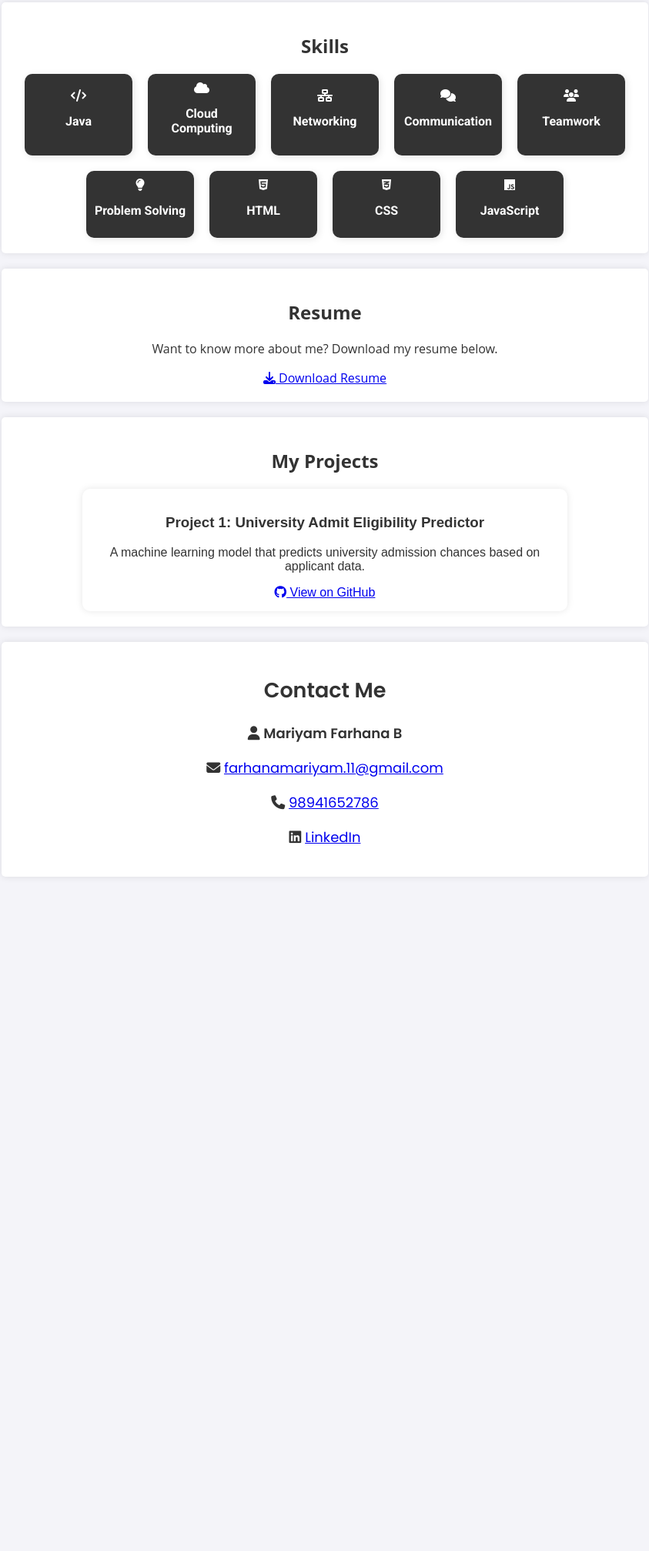
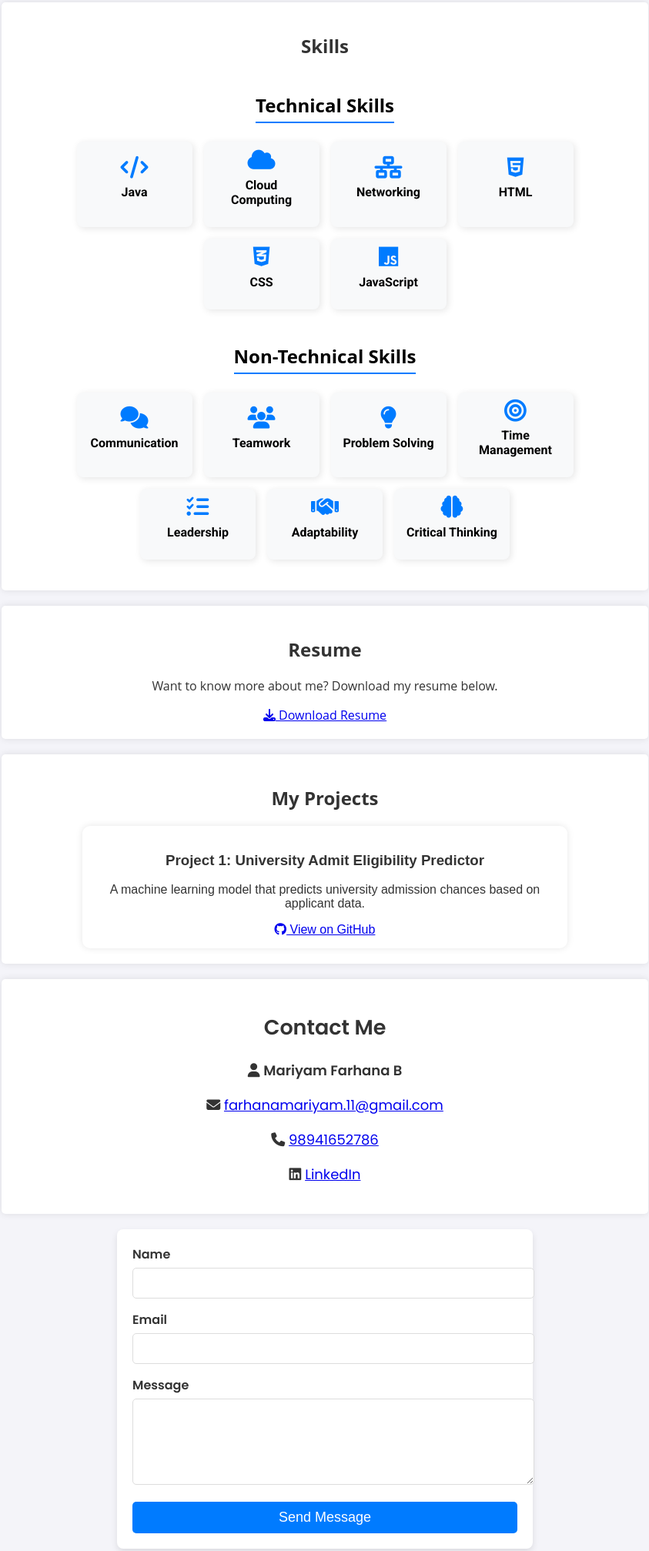
Before and after one commit to Mfarhana11/Portfolio-Website, a plain HTML site: page index.html in a window 1280 px wide. Shown: the part 699-2714 px from the top of the page at 77% size, without its empty margins (218-1061 px from the left). Before the commit the page ends 1858 px from the top, so only its background shows below. Drawn offline with Linux system fonts and the light colour scheme.

Commit message:
Final version of portfolio website

```diff
--- a/css/style.css
+++ b/css/style.css
@@ -71,7 +71,7 @@ section {
     width: 120px;
     padding: 10px;
     background-color: #333;
-    color: white;
+    color: black;
     border-radius: 10px;
     font-family: 'Roboto', sans-serif;
     font-weight: 600;
@@ -120,3 +120,174 @@ section {
     box-shadow: 0px 4px 6px rgba(0, 0, 0, 0.2);
 
 }
+.skills-category {
+    margin-bottom: 20px;
+}
+
+.skills-category h3 {
+    font-size: 1.5em;
+    color: black;
+    border-bottom: 2px solid #007BFF;
+    display: inline-block;
+    padding-bottom: 5px;
+}
+
+.skills-container {
+    display: flex;
+    flex-wrap: wrap;
+    gap: 15px;
+    justify-content: center;
+}
+
+.skill {
+    background: #f8f9fa;
+    padding: 10px 15px;
+    border-radius: 8px;
+    box-shadow: 2px 2px 10px rgba(0, 0, 0, 0.1);
+    text-align: center;
+    width: 120px;
+    transition: transform 0.3s ease-in-out;
+}
+
+.skill i {
+    font-size: 1.8em;
+    color: #007BFF;
+}
+
+.skill p {
+    margin-top: 8px;
+    font-weight: bold;
+}
+
+.skill:hover {
+    transform: scale(1.1);
+}
+
+/* Responsive for smaller screens */
+@media (max-width: 600px) {
+    .skills-container {
+        flex-direction: column;
+        align-items: center;
+    }
+}
+
+.skill:hover {
+    transform: scale(1.1);
+    background: #007BFF; /* Change background color on hover */
+    color: #ffffff; /* Change text color on hover */
+}
+
+.skill:hover i {
+    color: #ffffff; /* Change icon color on hover */
+}
+
+.skill:hover p {
+    color: #ffffff; /* Change text color on hover */
+}
+
+/* Common Box Style */
+.box {
+    text-align: center;
+    margin: 20px auto;
+    padding: 20px;
+    background: #f8f9fa; /* Light grey */
+    border-radius: 10px;
+    box-shadow: 0px 4px 10px rgba(0, 0, 0, 0.1);
+    width: fit-content;
+}
+.contact-form {
+    max-width: 500px;
+    margin: 20px auto;
+    padding: 20px;
+    background: #fff;
+    border-radius: 8px;
+    box-shadow: 0 4px 8px rgba(0, 0, 0, 0.1);
+}
+
+.form-group {
+    margin-bottom: 15px;
+}
+
+.form-group label {
+    font-weight: bold;
+    display: block;
+    margin-bottom: 5px;
+}
+
+.form-group input,
+.form-group textarea {
+    width: 100%;
+    padding: 10px;
+    border: 1px solid #ddd;
+    border-radius: 5px;
+    font-size: 16px;
+}
+
+.submit-btn {
+    width: 100%;
+    padding: 10px;
+    background: #007bff;
+    color: #fff;
+    border: none;
+    border-radius: 5px;
+    font-size: 18px;
+    cursor: pointer;
+    transition:
+}
+
+/* General Responsive Styles */
+@media (max-width: 1024px) {
+    .container {
+        width: 90%;
+    }
+}
+
+/* Mobile View */
+@media (max-width: 768px) {
+    header nav ul {
+        flex-direction: column;
+        text-align: center;
+    }
+
+    .skills-container {
+        display: grid;
+        grid-template-columns: repeat(2, 1fr);
+        gap: 10px;
+    }
+
+    .project, #resume {
+        width: 90%;
+        margin: auto;
+    }
+
+    .contact-form {
+        width: 100%;
+        padding: 15px;
+    }
+
+    .contact-form input, .contact-form textarea {
+        width: 100%;
+        font-size: 16px;
+    }
+
+    .resume-btn, .project a {
+        width: 100%;
+        text-align: center;
+        display: block;
+    }
+}
+
+/* Small Mobile Screens */
+@media (max-width: 480px) {
+    .skills-container {
+        grid-template-columns: repeat(1, 1fr);
+    }
+
+    h1, h2, h3 {
+        font-size: 1.2em;
+    }
+
+    .contact-form input, .contact-form textarea {
+        font-size: 14px;
+    }
+}
--- a/index.html
+++ b/index.html
@@ -8,10 +8,8 @@
     <link rel="stylesheet" href="css/style.css">
     <link rel="stylesheet" href="https://cdnjs.cloudflare.com/ajax/libs/font-awesome/6.4.2/css/all.min.css">
     <link href="https://fonts.googleapis.com/css2?family=Poppins:wght@300;400;600&family=Roboto:wght@400;700&display=swap" rel="stylesheet">
+</head>
 
-
-
-</head>
 <body>
     <body>
         <header>
@@ -25,11 +23,10 @@
                 </ul>
             </nav>
         </header>
+
         <section id="about">
             <h2>About Me</h2>
             <img src="assets/Profile.jpeg" alt="Profile Picture" class="profile-pic">
-
-
             <p>
                 I am Mariyam Farhana B, a passionate and detail-oriented **Bachelor of Engineering** graduate with a strong foundation in **Java, Cloud Computing, Networking, and Web Development**.
         I thrive on solving complex problems and continuously upskilling in the latest technologies.
@@ -40,44 +37,30 @@
 
         <section id="skills">
             <h2>Skills</h2>
-            <div class="skills-container">
-                <div class="skill">
-                    <i class="fas fa-code"></i>
-                    <p>Java</p>
+
+            <div class="skills-category">
+                <h3>Technical Skills</h3>
+                <div class="skills-container">
+                    <div class="skill"><i class="fas fa-code"></i><p>Java</p></div>
+                    <div class="skill"><i class="fas fa-cloud"></i><p>Cloud Computing</p></div>
+                    <div class="skill"><i class="fas fa-network-wired"></i><p>Networking</p></div>
+                    <div class="skill"><i class="fab fa-html5"></i><p>HTML</p></div>
+                    <div class="skill"><i class="fab fa-css3-alt"></i><p>CSS</p></div>
+                    <div class="skill"><i class="fab fa-js"></i><p>JavaScript</p></div>
                 </div>
-                <div class="skill">
-                    <i class="fas fa-cloud"></i>
-                    <p>Cloud Computing</p>
+            </div>
+
+            <div class="skills-category">
+                <h3>Non-Technical Skills</h3>
+                <div class="skills-container">
+                    <div class="skill"><i class="fas fa-comments"></i><p>Communication</p></div>
+                    <div class="skill"><i class="fas fa-users"></i><p>Teamwork</p></div>
+                    <div class="skill"><i class="fas fa-lightbulb"></i><p>Problem Solving</p></div>
+                    <div class="skill"><i class="fas fa-bullseye"></i><p>Time Management</p></div>
+                    <div class="skill"><i class="fas fa-tasks"></i><p>Leadership</p></div>
+                    <div class="skill"><i class="fas fa-handshake"></i><p>Adaptability</p></div>
+                    <div class="skill"><i class="fas fa-brain"></i><p>Critical Thinking</p></div>
                 </div>
-                <div class="skill">
-                    <i class="fas fa-network-wired"></i>
-                    <p>Networking</p>
-                </div>
-                <div class="skill">
-                    <i class="fas fa-comments"></i>
-                    <p>Communication</p>
-                </div>
-                <div class="skill">
-                    <i class="fas fa-users"></i>
-                    <p>Teamwork</p>
-                </div>
-                <div class="skill">
-                    <i class="fas fa-lightbulb"></i>
-                    <p>Problem Solving</p>
-                </div>
-                <div class="skill">
-                    <i class="fab fa-html5"></i>
-                    <p>HTML</p>
-                </div>
-                <div class="skill">
-                    <i class="fab fa-css3-alt"></i>
-                    <p>CSS</p>
-                </div>
-                <div class="skill">
-                    <i class="fab fa-js"></i>
-                    <p>JavaScript</p>
-                </div>
-
             </div>
         </section>
 
@@ -109,9 +92,30 @@
                     <p><i class="fa-solid fa-user"></i> <strong>Mariyam Farhana B</strong></p>
                     <p><i class="fa-solid fa-envelope"></i> <a href="mailto:farhanamariyam.11@gmail.com">farhanamariyam.11@gmail.com</a></p>
                     <p><i class="fa-solid fa-phone"></i> <a href="tel:+98941652786">98941652786</a></p>
-                    <p><i class="fa-brands fa-linkedin"></i> <a href="https://linkedin.com/in/Mfarhana" target="_blank">LinkedIn</a></p>
+                    <p><i class="fa-brands fa-linkedin"></i> <a href="https://www.linkedin.com/in/mariyam-farhana-b-7095811b1" target="_blank">LinkedIn</a></p>
                 </div>
             </section>
+
+            <form action="https://formspree.io/f/maneqewz" method="POST" class="contact-form">
+
+                <div class="form-group">
+                    <label for="name">Name</label>
+                    <input type="text" id="name" name="name" required>
+                </div>
+
+                <div class="form-group">
+                    <label for="email">Email</label>
+                    <input type="email" id="email" name="email" required>
+                </div>
+
+                <div class="form-group">
+                    <label for="message">Message</label>
+                    <textarea id="message" name="message" rows="5" required></textarea>
+                </div>
+
+                <button type="submit" class="submit-btn">Send Message</button>
+            </form>
+
 
 
     </body>
```
